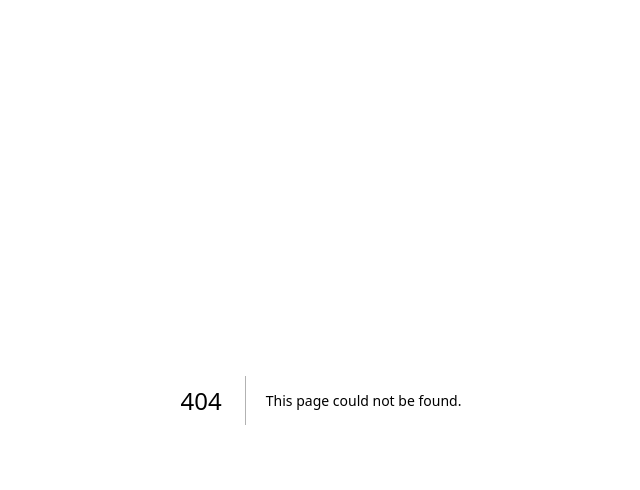
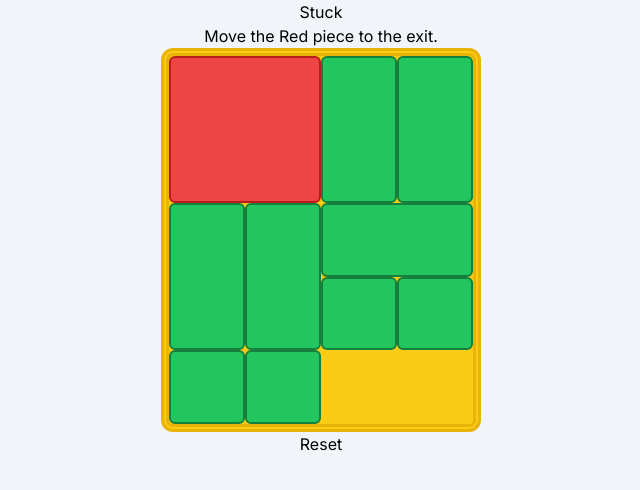
Before and after one commit to asdt560/games-page, a Next.js app: page /stuck in a window 1280 px wide. Before the commit this address had no page. Shown: the top 490 px of the page, without its empty margins (319-959 px from the left). Built offline with nearby package versions, Linux system fonts and the light colour scheme.

Commit message:
Create basic components

```diff
--- /dev/null
+++ b/app/stuck/Piece.tsx
@@ -0,0 +1,25 @@
+
+interface PieceProps {
+    form: string
+}
+
+const Piece = (props : PieceProps) => {
+  let pieceShape = "span 1/span 1";
+  if(props.form === "col") {
+    pieceShape = "span 2/span 1";
+  } else if(props.form === "bar") {
+    pieceShape = "span 1/span 2";
+  }
+
+    return (
+        <div
+          className="bg-green-500 rounded-md border-2 border-green-700"
+          style={{
+            gridArea: pieceShape,
+          }}
+        >
+        </div>
+    )
+}
+
+export default Piece;
--- /dev/null
+++ b/app/stuck/StuckBase.tsx
@@ -0,0 +1,24 @@
+import Piece from './Piece'
+import Target from './Target'
+
+const StuckBase = () => {
+  return (
+    <div className="flex flex-col">
+      <div className="grid grid-cols-4 grid-rows-5 h-96 w-80 bg-yellow-400 border-double border-8 border-yellow-500 rounded-xl">
+        <Target></Target>
+        <Piece form="col"></Piece>
+        <Piece form="col"></Piece>
+        <Piece form="col"></Piece>
+        <Piece form="col"></Piece>
+        <Piece form="bar"></Piece>
+        <Piece form="square"></Piece>
+        <Piece form="square"></Piece>
+        <Piece form="square"></Piece>
+        <Piece form="square"></Piece>
+      </div>
+      <button type="button">Reset</button>
+    </div>
+  )
+}
+
+export default StuckBase;
--- /dev/null
+++ b/app/stuck/Target.tsx
@@ -0,0 +1,15 @@
+
+const Target = () => {
+  return (
+    <div
+      className="bg-red-500 border-red-700 border-2 rounded-md"
+      style={{
+        gridArea: "span 2/span 2",
+      }}
+    >
+
+    </div>
+  )
+}
+
+export default Target;
--- /dev/null
+++ b/app/stuck/page.tsx
@@ -0,0 +1,13 @@
+import StuckBase from './StuckBase'
+
+const Stuck = () => {
+    return (
+        <div className="flex flex-col items-center">
+            <h1>Stuck</h1>
+            <p>Move the Red piece to the exit.</p>
+            <StuckBase></StuckBase>
+        </div>
+    )
+}
+
+export default Stuck;
```
